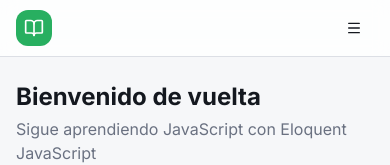
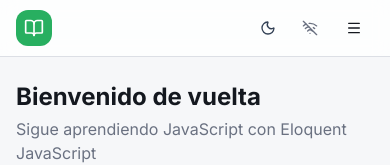
Before and after one commit to Jorgesu040/v0-eloquent-java-script-app, a Next.js app: page / in a window 390 px wide. Shown: the top 165 px of the page. Built offline with nearby package versions, Linux system fonts and the light colour scheme.

Commit message:
fix: Show theme toggle and sync buttons on mobile header

```diff
--- a/components/app-header.tsx
+++ b/components/app-header.tsx
@@ -170,7 +170,10 @@ export function AppHeader({
           </div>
         </div>
 
-        {/* Mobile Nav */}
+        {/* Mobile: Settings + Nav */}
+        <div className="flex md:hidden items-center gap-1">
+          <ThemeToggle />
+          <SyncSettings sync={sync} />
           <MobileNav
             totalXP={totalXP}
             currentStreak={currentStreak}
@@ -181,6 +184,7 @@ export function AppHeader({
             currentView={currentView}
           />
         </div>
+      </div>
     </header>
   )
 }
```
Lines whose indentation alone changed are shown as unchanged.
